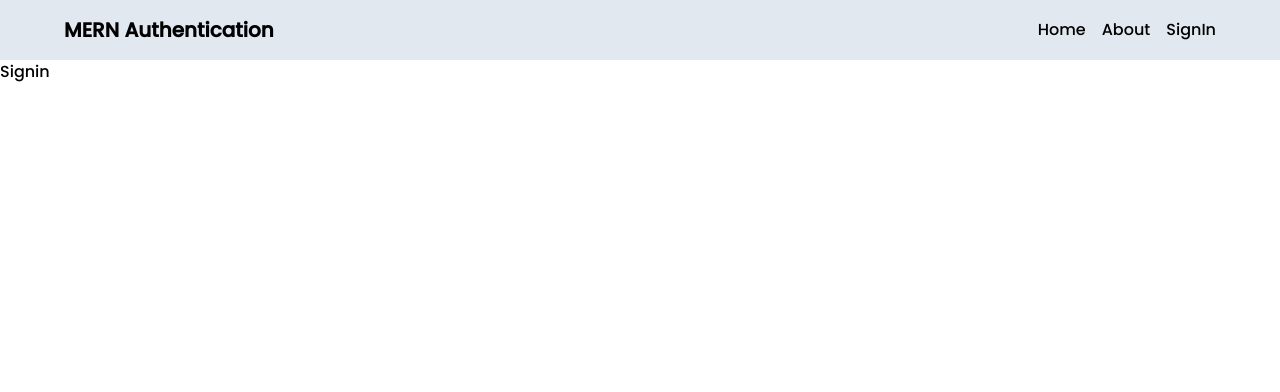
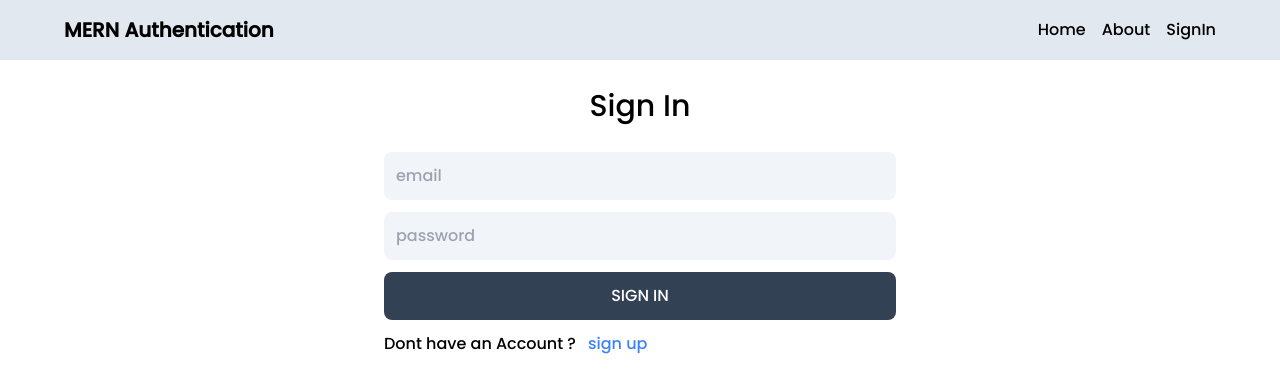
Before and after one commit to Yasssh-bombale/MERN-AUTHENTICATION, a React (Vite) app in the folder client/: page /signin in a window 1280 px wide. Shown: the top 392 px of the page. Built offline with nearby package versions, Linux system fonts and the light colour scheme; a web font is replaced by a local one.

Commit message:
add sign in page functionality

```diff
--- a/client/src/pages/Signin.jsx
+++ b/client/src/pages/Signin.jsx
@@ -1,7 +1,74 @@
-import React from "react";
+import axios from "axios";
+import React, { useState } from "react";
+import { Link, useNavigate } from "react-router-dom";
 
 const Signin = () => {
-  return <div>Signin</div>;
+  const [formData, setFormData] = useState({});
+  const [isLoading, setIsLoading] = useState(false);
+  const [error, setError] = useState(false);
+  const [errorMsg, setErrorMsg] = useState("");
+
+  const navigate = useNavigate();
+
+  const handleSubmit = (e) => {
+    setFormData({ ...formData, [e.target.id]: e.target.value });
+  };
+
+  const submitHandler = async (e) => {
+    try {
+      e.preventDefault();
+      setError(false);
+      setErrorMsg("");
+      setIsLoading(true);
+      const { data } = await axios.post("/api/auth/signin", formData);
+      setIsLoading(false);
+      navigate("/");
+    } catch (error) {
+      // console.log(error);
+      // console.log(error.response.data.message);
+      setErrorMsg(error.response.data.message);
+      setError(true);
+      setIsLoading(false);
+    }
+  };
+
+  return (
+    <div className="max-w-lg mx-auto">
+      <h1 className="text-3xl  text-center my-7">Sign In</h1>
+      <form onSubmit={submitHandler}>
+        <div className="flex flex-col gap-3">
+          <input
+            type="email"
+            placeholder="email"
+            id="email"
+            className="bg-slate-100 p-3 rounded-lg"
+            onChange={handleSubmit}
+          />
+          <input
+            type="password"
+            placeholder="password"
+            id="password"
+            className="bg-slate-100 p-3 rounded-lg"
+            onChange={handleSubmit}
+          />
+          <button
+            type="submit"
+            className="bg-slate-700 text-white p-3 rounded-lg uppercase hover:opacity-90 disabled:opacity-80 disabled:cursor-not-allowed"
+            disabled={isLoading}
+          >
+            {isLoading ? "Loading..." : "Sign in"}
+          </button>
+        </div>
+        <div className="my-3 flex gap-3">
+          <p>Dont have an Account ?</p>
+          <Link to={"/signup"}>
+            <span className="text-blue-500">sign up</span>
+          </Link>
+        </div>
+        {error ? <p className="text-red-600 mt-2">{errorMsg}</p> : null}
+      </form>
+    </div>
+  );
 };
 
 export default Signin;
--- a/client/src/pages/Signup.jsx
+++ b/client/src/pages/Signup.jsx
@@ -1,11 +1,14 @@
 import axios from "axios";
 import React, { useState } from "react";
-import { Link } from "react-router-dom";
+import { Link, useNavigate } from "react-router-dom";
+
 const Signup = () => {
   const [formData, setFormData] = useState({});
   const [isLoading, setIsLoading] = useState(false);
   const [error, setError] = useState(false);
   const [errorMsg, setErrorMsg] = useState("");
+
+  const navigate = useNavigate();
 
   const handleSubmit = (e) => {
     setFormData({ ...formData, [e.target.id]: e.target.value });
@@ -19,6 +22,7 @@ const Signup = () => {
       setIsLoading(true);
       const { data } = await axios.post("/api/auth/signup", formData);
       setIsLoading(false);
+      navigate("/signin");
     } catch (error) {
       // console.log(error);
       // console.log(error.response.data.message);
```
Also changed, not shown: 1 other file (tests, documents, lock files or other folders).
